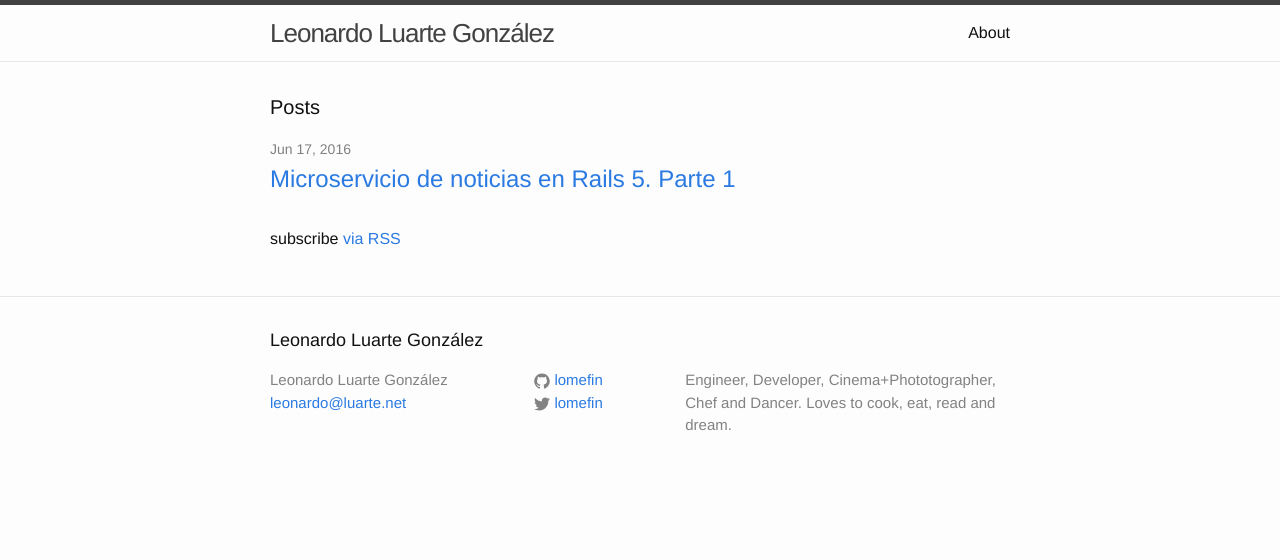
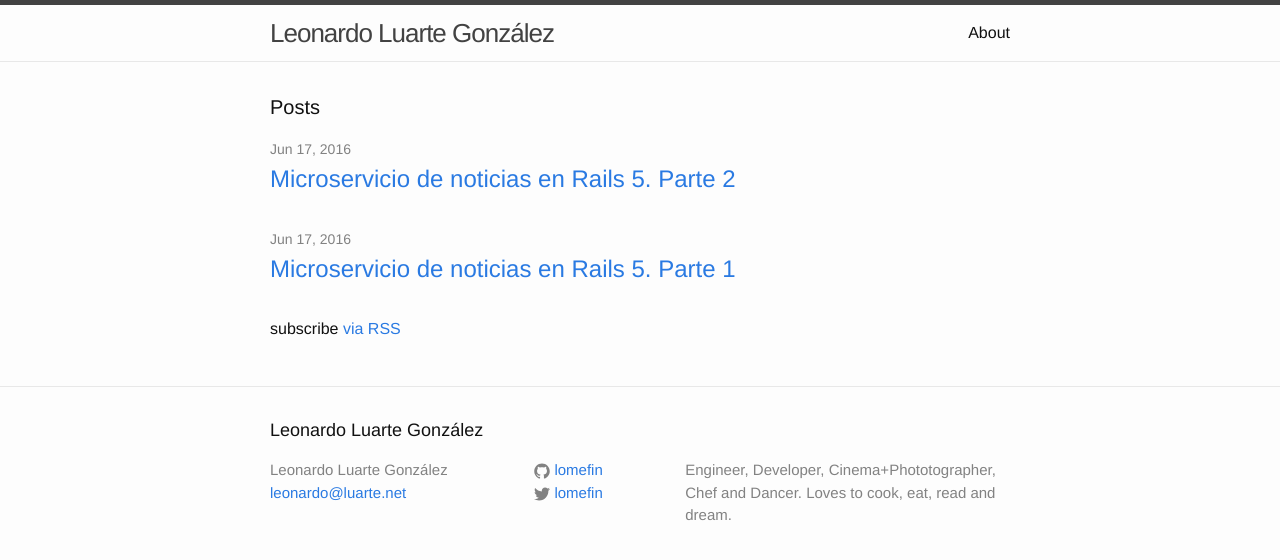
Before and after one commit to lomefin/lomefin.github.io, a Jekyll site: the page built from index.html, in a window 1280 px wide. Shown: the top 560 px of the page. Built offline with Jekyll 4.4.1, drawn with Linux system fonts in a browser that asks for light colours; nearby versions of some CDN libraries; some of the changed lines change nothing that is shown.

Commit message:
New post: part 2 of Rails 5 tutorial

````diff
--- a/_posts/2016-06-16-microservicio-de-noticias-en-rails-5-parte-1.markdown
+++ b/_posts/2016-06-16-microservicio-de-noticias-en-rails-5-parte-1.markdown
@@ -194,4 +194,4 @@ Post.create channel: "BNS", uuid: SecureRandom.uuid, message: "Welcome to NMS, t
 {% endhighlight %}
 
 Con esto ya podemos comenzar a ver el listado en ambos formatos y sus detalles.
-Seguiremos con el sistema para agregar los posts en otro post.
+Seguiremos con el sistema para agregar los posts en [la parte 2]({% post_url 2016-06-17-microservicio-de-noticias-en-rails-5-parte-2%}).
--- /dev/null
+++ b/_posts/2016-06-17-microservicio-de-noticias-en-rails-5-parte-2.markdown
@@ -0,0 +1,243 @@
+---
+layout: post
+title:  "Microservicio de noticias en Rails 5. Parte 2"
+date:   2016-06-17 13:40:35 -0400
+categories: tutorials rails5
+---
+
+Esta es la continuación del tutorial, si te faltó leerla, puedes [ver la parte 1]({% post_url 2016-06-16-microservicio-de-noticias-en-rails-5-parte-1%}).
+
+Ahora ya que podemos ver resultados en el sistema, haremos un administrador para que se puedan ingresar noticias en él.
+
+Primero haremos el namespace de administración.
+
+routes.rb
+{% highlight ruby %}
+Rails.application.routes.draw do
+  namespace :admin do
+    resources :posts, param: :uuid do
+      member do
+        put :publish
+        put :unpublish
+      end
+    end
+  end
+
+  scope ':channel' do
+    resources :posts, only: [:show, :index], param: :uuid
+  end
+end
+{% endhighlight %}
+
+Dos cosas importantes:
+  - El namespace admin lo estoy colocando antes, pues aquí usamos un scope que sirve como variable, si lo colocamos después Rails considerará que admin es un canal.
+  - Siempre estoy usando los uuid para identificar los elementos, pese a que internamente sigo trabajando con los ids. Esto es básicamente porque el soporte para conectar los modelos mediante UUID no está tan limpio aún.
+
+Podría trabajar en el administrador con los ids en vez de los uuid, pero esto hace más fácil que si tienes un problema en la vista de lectura, puedas encontrar la noticia más rápidamente.
+
+Ahora debemos crear el controlador
+```
+rails g controller admin/posts
+```
+
+Pero antes de implementar el controlador, agregaremos otro, un BaseController, que nos permitirá colocarle reglas especiales a los controladores de Admin (por ejemplo, autenticación). Teniendo controladores base por namespace nos permitirá tener distintas reglas en cada uno de ellos, lo que puede ser muy cómodo.
+
+admin/base_controller.rb
+{% highlight ruby %}
+class Admin::BaseController < ApplicationController
+end
+{% endhighlight %}
+
+admin/posts_controller.rb
+{% highlight ruby %}
+class Admin::PostsController < Admin::BaseController
+  before_action :set_post, only: [:show, :edit, :update, :destroy, :publish, :unpublish]
+  def index
+    @posts = Post.incremental
+  end
+
+  def show
+  end
+
+  def new
+    @post = Post.new
+  end
+
+  def create
+    @post = Post.create post_params
+    show_post
+  end
+
+  def edit
+  end
+
+  def update
+    @post = Post.update post_params
+    show_post
+  end
+
+  def destroy
+    @post.destroy
+  end
+
+  def publish
+    @post.publish!
+    show_post
+  end
+
+  def unpublish
+    @post.unpublish!
+    show_post
+  end
+
+  private
+
+  def show_post
+    redirect_to admin_post_path uuid: @post.uuid and return
+  end
+
+  def post_params
+    params.require(:post).permit(:title, :message, :channel, :url)
+  end
+
+  def set_post
+    @post = Post.find_by_uuid params[:uuid]
+  end
+end
+
+{% endhighlight %}
+
+Obviamente, con tanto escribir olvidé la estructura de Post, pero en vez de ir a revisar al schema pueda preguntar en la consola.
+
+```
+show-model Post
+
+Post
+  id: integer
+  channel: string
+  uuid: uuid
+  options: json
+  message: text
+  title: text
+  published_at: datetime
+  meta: json
+  aasm_state: string
+  created_at: datetime
+  updated_at: datetime
+  url: string
+
+```
+
+También podemos fijarnos que el modelo de Post tiene unos metodos adicionales: __publish!__ y __unpublish!__ asi que debemos implementarlos y como estamos trabajando con UUID sería bueno asegurarnos que exista al crearse el objeto.
+
+{% highlight ruby %}
+class Post < ApplicationRecord
+  before_validation :check_uuid
+  validates :uuid, uniqueness: true, presence: true
+
+  scope :of_channel, -> (channel) { where(channel: channel) }
+  scope :published, -> { where.not(published_at: nil) }
+  scope :incremental, -> { order(published_at: :desc) }
+
+  def publish!
+    update published_at: Time.zone.now
+  end
+
+  def unpublish!
+    update published_at: nil
+  end
+
+  private
+
+  def check_uuid
+    return unless self.uuid.nil?
+    uuid  = SecureRandom.uuid
+    while self.class.where(uuid: uuid).count > 0
+      uuid = SecureRandom.uuid
+    end
+    self.uuid = uuid
+  end
+end
+{% endhighlight %}
+
+Y ahora finalmente agregamos los templates.
+
+index.html.erb
+{% highlight erb %}
+<h1>Posts</h1>
+<ul class="nms-post-list">
+  <%= render partial: "post", collection: @posts %>
+</ul>
+<ul class="nms-posts-actions">
+  <li><%= link_to "New post", new_admin_post_path %></li>
+</ul>
+{% endhighlight %}
+
+_post.html.erb
+{% highlight erb %}
+<li class="nms-post-list-item">
+  <%= link_to admin_post_path(uuid: post.uuid) do %>
+    <%= post.title %>
+  <% end %>
+</li>
+{% endhighlight %}
+
+show.html.erb
+{% highlight erb %}
+<article class="nms-post" data-uuid="<%= @post.uuid %>">
+  <h1 class="nms-post-title"><%= @post.title %></h1>
+  <p class="nms-post-header">
+    <small class="nms-post-channel" data-value="<%= @post.channel %>">Channel: <%= @post.channel %></small>
+    <% if @post.published_at %>
+    <br />
+    <small class="nms-post-publication-date" data-value="<%= @post.published_at %>">Published: <%= l @post.published_at %></small>
+    <% end %>
+  </p>
+  <p class="nms-post-message"><%= @post.message %></p>
+</article>
+<ul class="nms-post-actions">
+  <li><%= link_to 'Edit', edit_admin_post_path(uuid: @post.uuid) %></li>
+  <% if @post.published_at.nil? %>
+    <li><%= link_to 'Publish', publish_admin_post_path(uuid: @post.uuid), method: :put %></li>
+  <% else %>
+    <li><%= link_to 'Unpublish', unpublish_admin_post_path(uuid: @post.uuid), method: :put %></li>
+  <% end %>
+  <li><%= link_to 'All posts', admin_posts_path %></li>
+</ul>
+{% endhighlight %}
+
+_form.html.erb
+{% highlight erb %}
+<%= form_for [:admin, post] do |p| %>
+  <%= p.label :channel %>
+  <%= p.text_field :channel %> <br />
+  <%= p.label :title %>
+  <%= p.text_field :title %> <br />
+  <%= p.label :message %>
+  <%= p.text_area :message %> <br />
+  <%= p.label :url %>
+  <%= p.text_field :url %> <br />
+  <%= submit_tag  %>
+<% end %>
+{% endhighlight %}
+
+edit.html.erb
+{% highlight erb %}
+<%= render partial: "form", locals: {post: @post} %>
+
+<ul class="nms-edit-post-options">
+  <li><%= link_to 'Back',  admin_post_path(uuid: @post.uuid) %></li>
+  <li><%= link_to 'All posts', admin_posts_path %></li>
+</ul>
+{% endhighlight %}
+
+new.html.erb
+{% highlight erb %}
+<%= render partial: "form", locals: {post: Post.new } %>
+
+<ul class="nms-new-post-options">
+  <li><%= link_to 'Back', admin_posts_path %></li>
+</ul>
+{% endhighlight %}
+
+La siguiente parte del tutorial considera el agregarle seguridad al sistema y en la última etapa le agregaremos un poco de estilo para que no se vea tan simplón.
````
